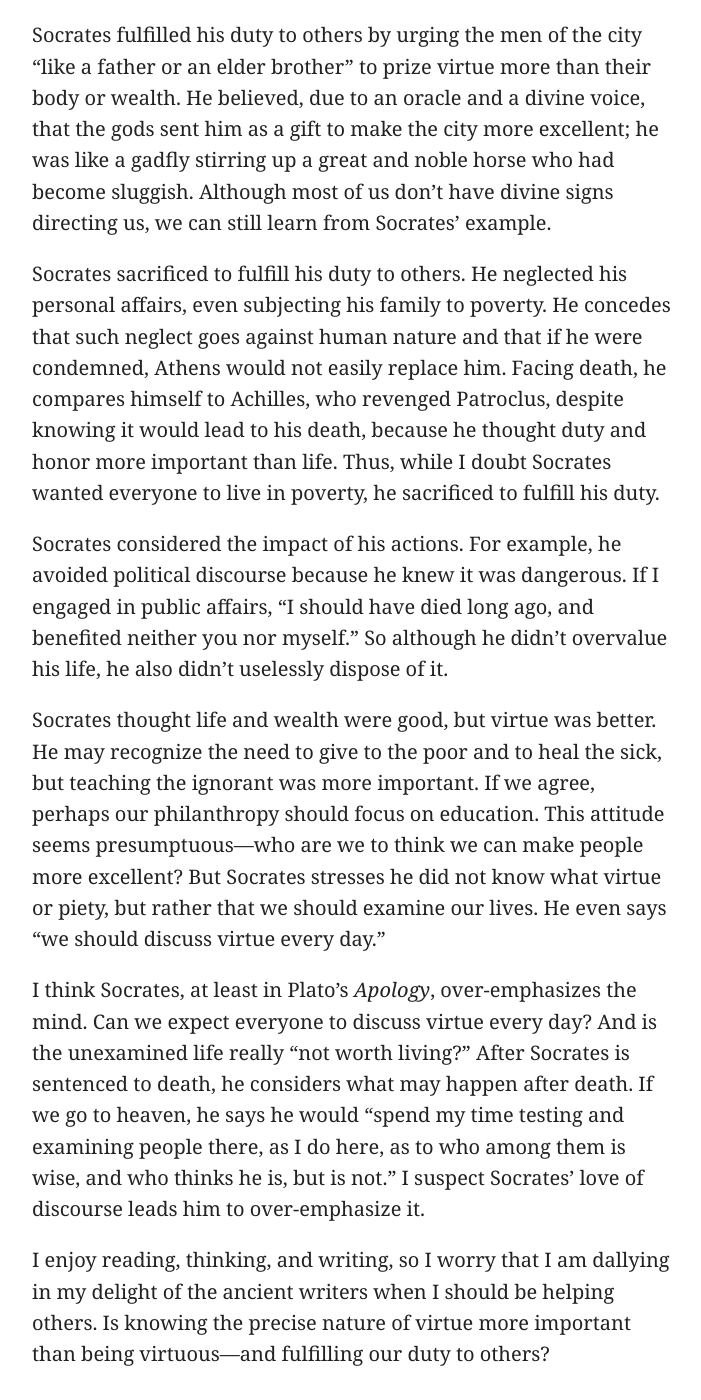
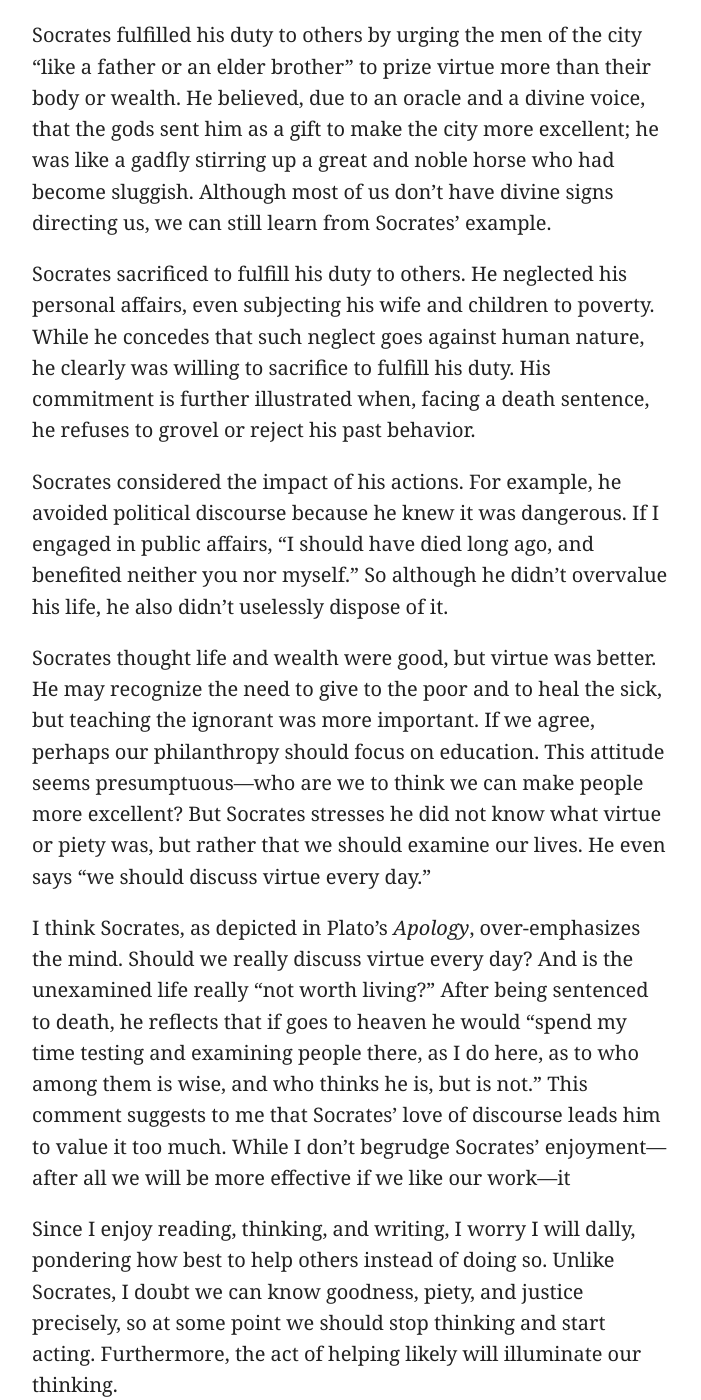
Before and after one commit to artsandmetaphysics/goodlifeodyssey, a Jekyll site: the page built from _meditations/the-mission-driven-life.md, in a window 1280 px wide and 1400 px high, scrolled down 771 px. Shown: the whole window, without its empty margins (288-989 px from the left). Built offline with Jekyll 4.4.1, drawn with Linux system fonts in a browser that asks for light colours; some of the changed text lies outside the part shown.

Commit message:
Add content

```diff
--- a/_meditations/the-mission-driven-life.md
+++ b/_meditations/the-mission-driven-life.md
@@ -1,27 +1,27 @@
 ---
 title: >
-  Duty to Strangers – Reflections from Plato’s _Apology_
+  Duty to Others and Plato’s _Apology_
 description: >
   Where does our duty to others begin? And _how_ should we help? Socrates’ life, as presented in Plato’s _Apology_, provides material for reflection.
-date: 2020-07-01
+date: 2020-07-03
 ---
 
-Can a person be good yet spend all their time and money on themself, family, and friends?
+Can a person be good yet spend all their time and money on themselves, their family, and their friends?
 
-My children are fed, educated, and even entertained. We own a house. We saved, so we won’t need to work until we are bent. But there is always more. We want to travel, own art, and buy a summer home. Would it be selfish to continue spending mostly on ourselves?
+For example, my children are fed, educated, and even entertained. We own a house. We saved, so we won’t need to work until we are bent. But there is always more. We want to travel, own art, and buy a summer home. Would it be selfish to continue spending mostly on ourselves?
 
-I think so. But where does our duty to others begin? And _how_ should we help?
+I think so. But where does our _duty to others_ begin? And _how_ should we help?
 
-Many Christians give a tenth of their income to the church or charity. This rule is reassuringly concrete, but as Jesus illustrated, the principle matters more than the particulars. Perhaps, on our good life odyssey, we must stop to answer these questions for ourselves. Plato’s _Apology_, which I read this week, has helped me reflect on my duty to others. In it, Socrates’ defends himself before an Athenian jury, letting us see how he lived.
+Many Christians give a tenth of their income to the church or charity. This rule is reassuringly concrete, but as Jesus illustrated, the principle matters more than the particulars. Perhaps, on our good life odyssey, we must stop to answer these questions for ourselves. Plato’s _Apology_, which I read this week, has helped me reflect on my duty to others. In it, Socrates defends himself before an Athenian jury and gives us his life as an example.
 
 Socrates fulfilled his duty to others by urging the men of the city “like a father or an elder brother” to prize virtue more than their body or wealth. He believed, due to an oracle and a divine voice, that the gods sent him as a gift to make the city more excellent; he was like a gadfly stirring up a great and noble horse who had become sluggish. Although most of us don’t have divine signs directing us, we can still learn from Socrates’ example.
 
-Socrates sacrificed to fulfill his duty to others. He neglected his personal affairs, even subjecting his family to poverty. He concedes that such neglect goes against human nature and that if he were condemned, Athens would not easily replace him. Facing death, he compares himself to Achilles, who revenged Patroclus, despite knowing it would lead to his death, because he thought duty and honor more important than life. Thus, while I doubt Socrates wanted everyone to live in poverty, he sacrificed to fulfill his duty.
+Socrates sacrificed to fulfill his duty to others. He neglected his personal affairs, even subjecting his wife and children to poverty. While he concedes that such neglect goes against human nature, he clearly was willing to sacrifice to fulfill his duty.  His commitment is further illustrated when, facing a death sentence, he refuses to grovel or reject his past behavior.
 
 Socrates considered the impact of his actions. For example, he avoided political discourse because he knew it was dangerous. If I engaged in public affairs, “I should have died long ago, and benefited neither you nor myself.” So although he didn’t overvalue his life, he also didn’t uselessly dispose of it.
 
-Socrates thought life and wealth were good, but virtue was better. He may recognize the need to give to the poor and to heal the sick, but teaching the ignorant was more important. If we agree, perhaps our philanthropy should focus on education. This attitude seems presumptuous—who are we to think we can make people more excellent? But Socrates stresses he did not know what virtue or piety, but rather that we should examine our lives. He even says “we should discuss virtue every day.”
+Socrates thought life and wealth were good, but virtue was better. He may recognize the need to give to the poor and to heal the sick, but teaching the ignorant was more important. If we agree, perhaps our philanthropy should focus on education. This attitude seems presumptuous—who are we to think we can make people more excellent? But Socrates stresses he did not know what virtue or piety was, but rather that we should examine our lives. He even says “we should discuss virtue every day.”
 
-I think Socrates, at least in Plato’s _Apology_, over-emphasizes the mind. Can we expect everyone to discuss virtue every day? And is the unexamined life really “not worth living?” After Socrates is sentenced to death, he considers what may happen after death. If we go to heaven, he says he would “spend my time testing and examining people there, as I do here, as to who among them is wise, and who thinks he is, but is not.” I suspect Socrates’ love of discourse leads him to over-emphasize it.
+I think Socrates, as depicted in Plato’s _Apology_, over-emphasizes the mind. Should we really discuss virtue every day? And is the unexamined life really “not worth living?” After being sentenced to death, he reflects that if goes to heaven he would “spend my time testing and examining people there, as I do here, as to who among them is wise, and who thinks he is, but is not.” This comment suggests to me that Socrates’ love of discourse leads him to value it too much. While I don’t begrudge Socrates’ enjoyment—after all we will be more effective if we like our work—it
 
-I enjoy reading, thinking, and writing, so I worry that I am dallying in my delight of the ancient writers when I should be helping others. Is knowing the precise nature of virtue more important than being virtuous—and fulfilling our duty to others?
+Since I enjoy reading, thinking, and writing, I worry I will dally, pondering how best to help others instead of doing so. Unlike Socrates, I doubt we can know goodness, piety, and justice precisely, so at some point we should stop thinking and start acting. Furthermore, the act of helping likely will illuminate our thinking.
```
Also changed, not shown: meditations/the-mission-driven-life.md (+10 -10 lines).
